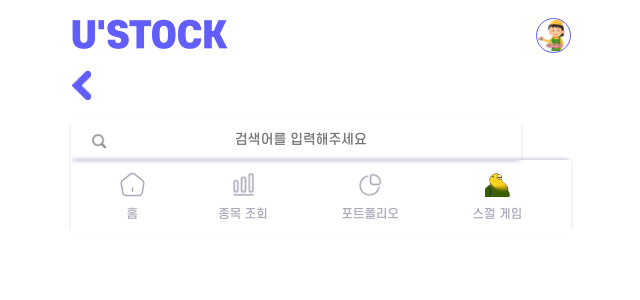
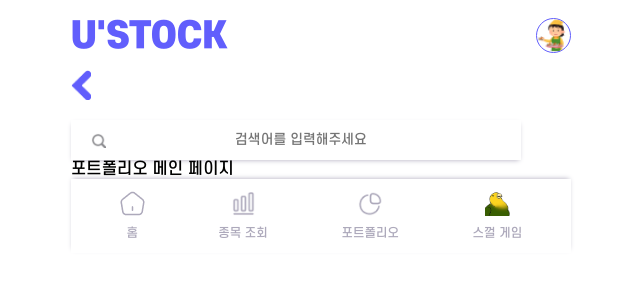
Before and after one commit to lucy726j/ustock-FE, a React (Create React App) app: page /portfolio in a window 1280 px wide. Shown: the top 300 px of the page, without its empty margins (319-959 px from the left). Built offline with nearby package versions, Linux system fonts and the light colour scheme.

Commit message:
chore: navBar 연결을 위한 종목 조회 페이지, 포트폴리오 메인 페이지, 스껄 게임 메인 페이지 생성 및 라우터 연결

```diff
--- /dev/null
+++ b/src/Pages/portfolio.tsx
@@ -0,0 +1,5 @@
+const Portfolio = () => {
+  return <div>포트폴리오 메인 페이지</div>;
+};
+
+export default Portfolio;
--- /dev/null
+++ b/src/Pages/searchStock.tsx
@@ -0,0 +1,5 @@
+const SearchStock = () => {
+  return <div>종목 조회 페이지</div>;
+};
+
+export default SearchStock;
--- /dev/null
+++ b/src/Pages/skrrrGame.tsx
@@ -0,0 +1,5 @@
+const SkrrrGame = () => {
+  return <div>스껄 게임 준비중</div>;
+};
+
+export default SkrrrGame;
--- a/src/Router.tsx
+++ b/src/Router.tsx
@@ -1,6 +1,9 @@
 import { BrowserRouter, Routes, Route } from "react-router-dom";
 import Home from "./Pages/home";
 import Layout from "./Component/Layout/Layout";
+import SearchStock from "./Pages/searchStock";
+import Portfolio from "./Pages/portfolio";
+import SkrrrGame from "./Pages/skrrrGame";
 
 const Router = () => {
   return (
@@ -8,6 +11,9 @@ const Router = () => {
       <Layout>
         <Routes>
           <Route path="/" element={<Home />} />
+          <Route path="/stocks" element={<SearchStock />} />
+          <Route path="/portfolio" element={<Portfolio />} />
+          <Route path="/game" element={<SkrrrGame />} />
         </Routes>
       </Layout>
     </BrowserRouter>
```
